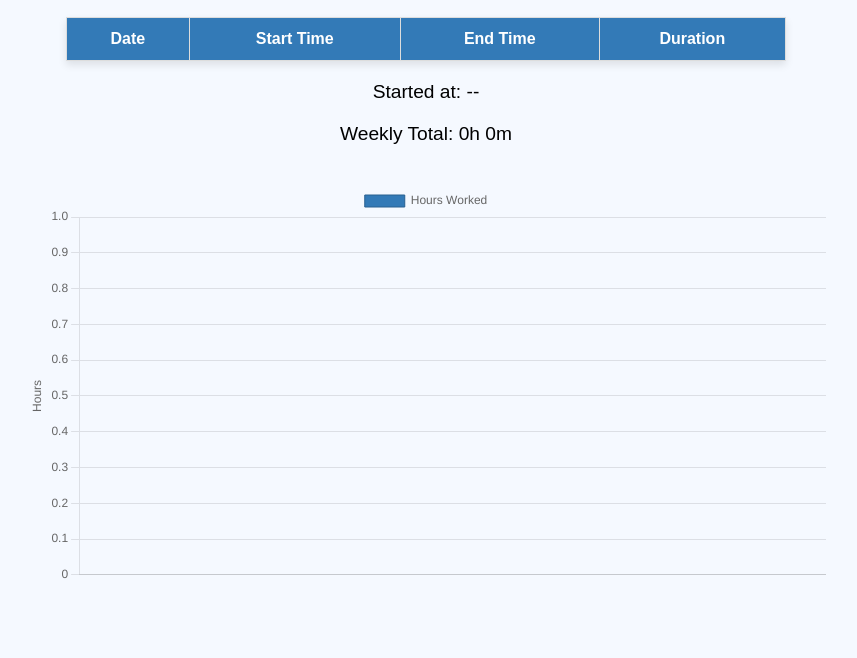
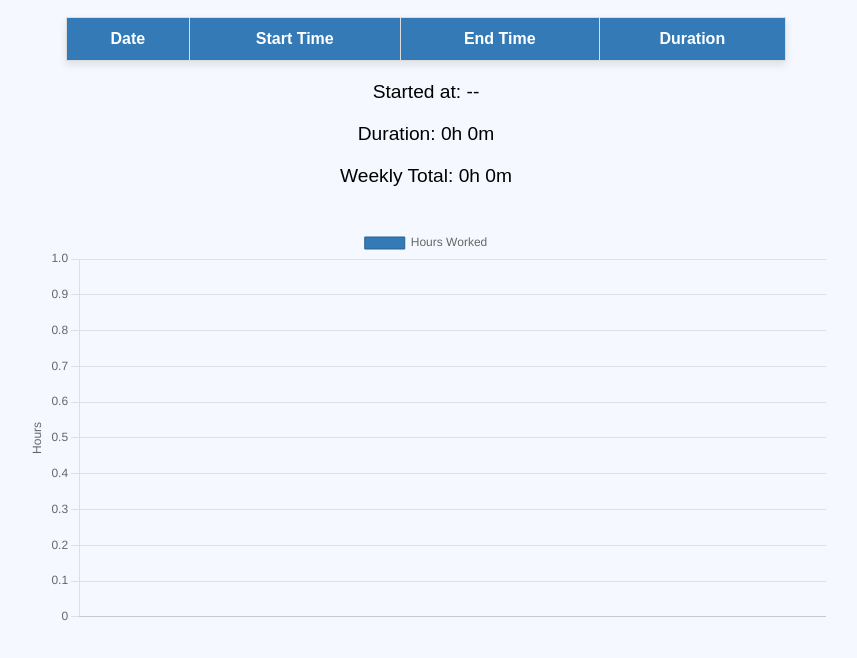
Before and after one commit to YusufTarek/Work-Hours-Tracker, a plain HTML site: page index.html in a window 1280 px wide. Shown: the part 156-814 px from the top of the page, without its empty margins (214-1071 px from the left). Drawn offline with nearby package versions, Linux system fonts and the light colour scheme.

Commit message:
Add live-counter

```diff
--- a/index.html
+++ b/index.html
@@ -35,6 +35,7 @@
         </table>
 
         <div class="output" id="output">Started at: --</div>
+        <div class="live-counter" id="live-counter">Duration: 0h 0m</div>
         <div class="weekly-summary" id="weekly-summary">Weekly Total: 0h 0m</div>
 
         <div class="chart-container">
```
